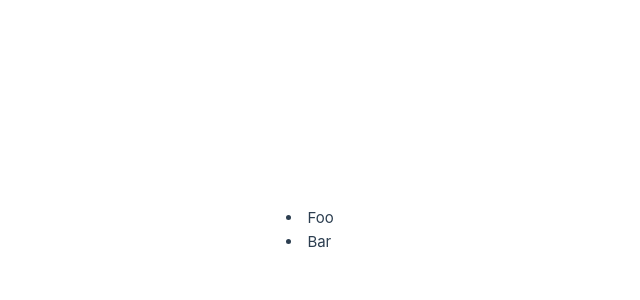
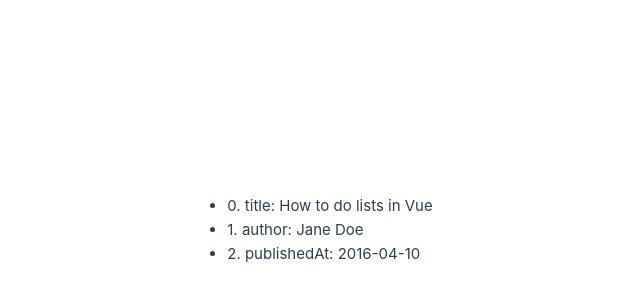
Before and after one commit to jabdi13/vue-3-learn, a Vue app: page / in a window 1280 px wide. Shown: the part 170-470 px from the top of the page, without its empty margins (330-970 px from the left). Built offline with nearby package versions, Linux system fonts and the light colour scheme.

Commit message:
V for with object

```diff
--- a/src/App.vue
+++ b/src/App.vue
@@ -1,9 +1,9 @@
 <script setup>
-import Unity1VFor from './components/essentials/6-ListRendering/Unity1-VFor.vue';
+import Unity2VForWithObject from './components/essentials/6-ListRendering/Unity2-VForWithObject.vue';
 </script>
 
 <template>
-  <Unity1VFor></Unity1VFor>
+  <Unity2VForWithObject></Unity2VForWithObject>
 </template>
 
 <style scoped>
--- /dev/null
+++ b/src/components/essentials/6-ListRendering/Unity2-VForWithObject.vue
@@ -0,0 +1,17 @@
+<script setup>
+import { reactive } from 'vue';
+
+const myObject = reactive({
+  title: 'How to do lists in Vue',
+  author: 'Jane Doe',
+  publishedAt: '2016-04-10'
+})
+</script>
+
+<template>
+  <ul>
+    <li v-for="(value, key, index) in myObject" :key="key">
+      {{ index }}. {{ key }}: {{ value }}
+    </li>
+  </ul>
+</template>
```
